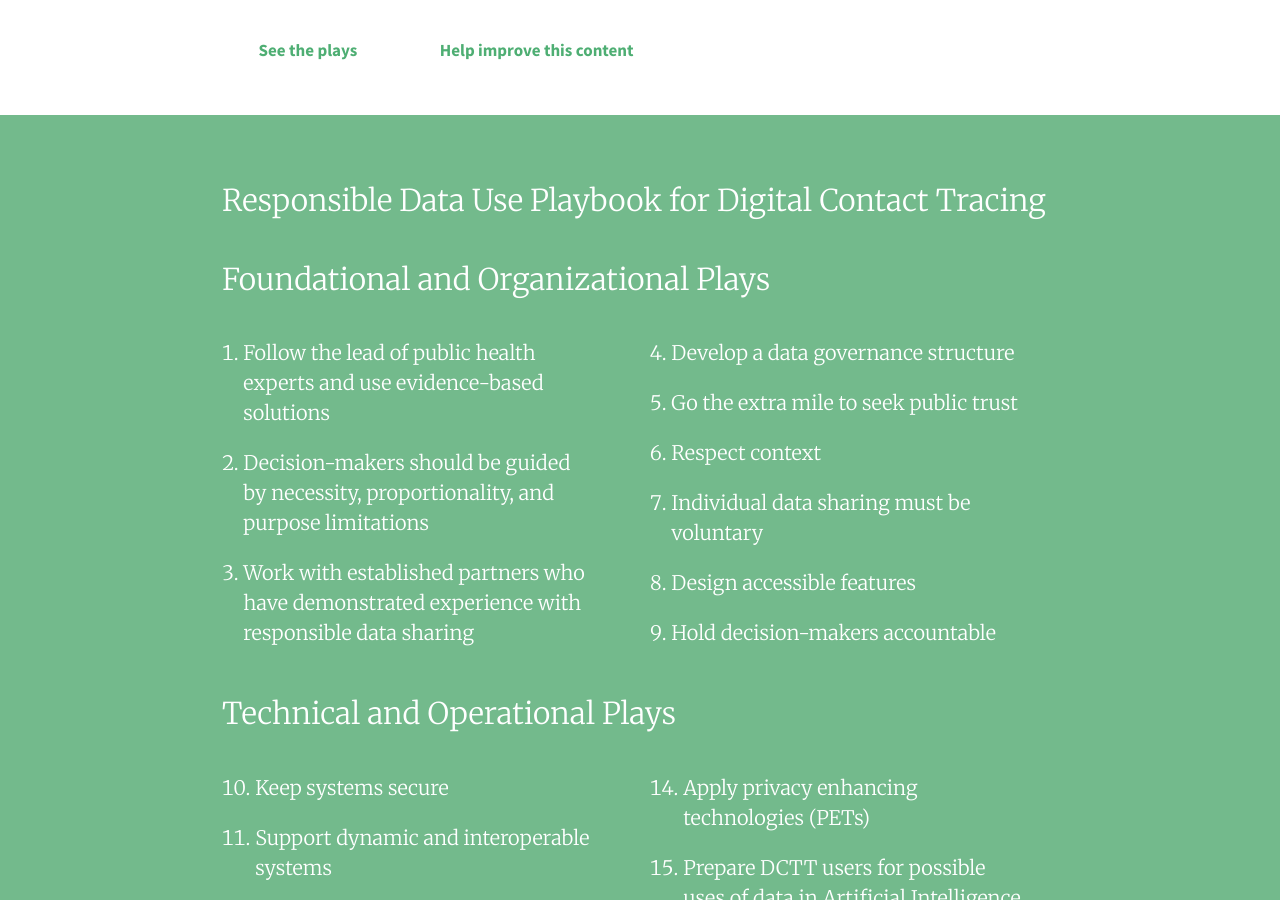
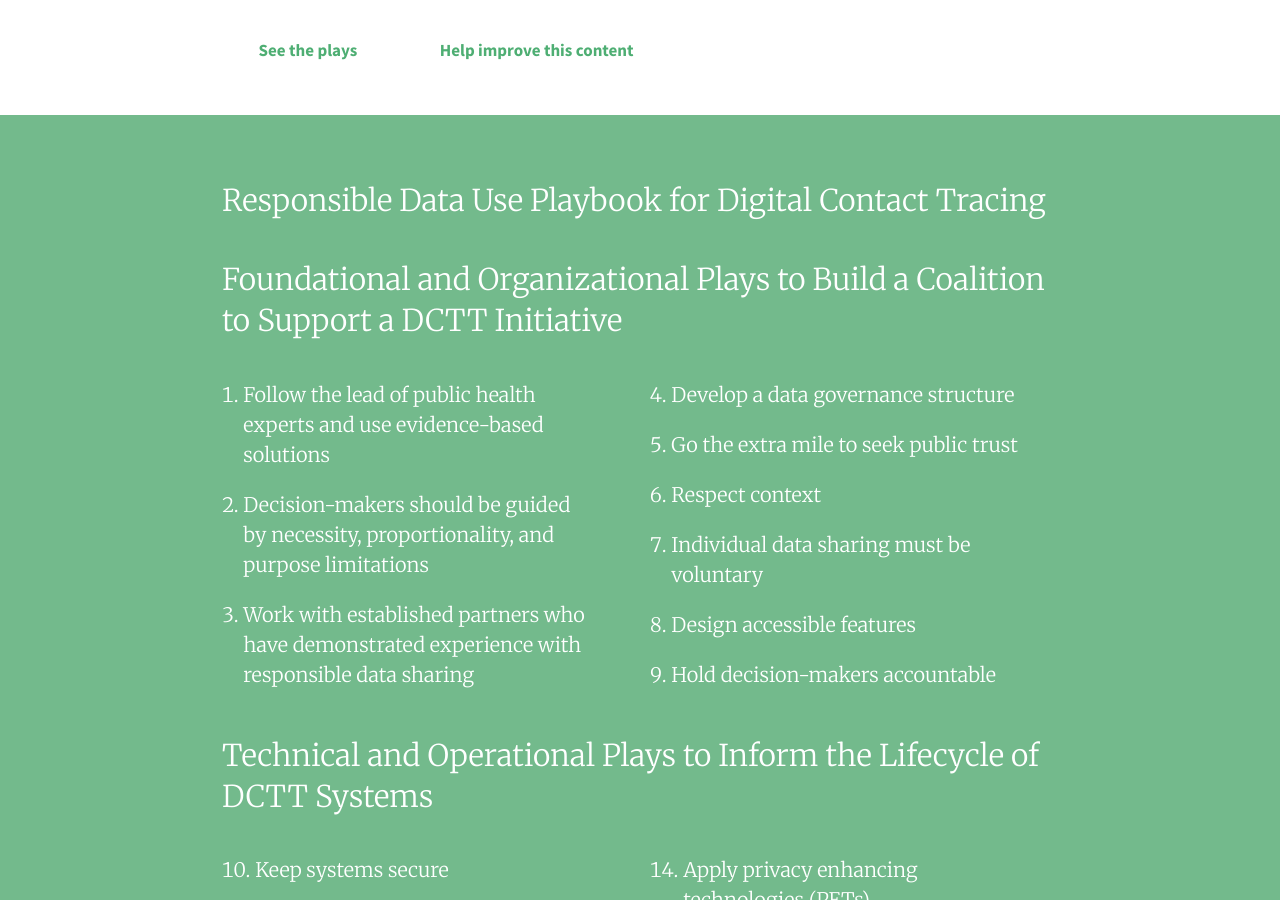
Before and after one commit to brighthive/playbooks, a Jekyll site: the page built from contact-tracing/index.html, in a window 1280 px wide and 900 px high, scrolled down 6555 px. Built offline with Jekyll 4.4.1, drawn with Linux system fonts in a browser that asks for light colours.

Commit message:
Updated Section Headers

```diff
--- a/contact-tracing/index.html
+++ b/contact-tracing/index.html
@@ -53,14 +53,14 @@
     <div class="inner_container">
       <a class="anchor_offset" id="plays_index_anchor"></a>
       <h2>Responsible Data Use Playbook for Digital Contact Tracing</h2>
-      <h2>Foundational and Organizational Plays</h2>
+      <h2>Foundational and Organizational Plays to Build a Coalition to Support a DCTT Initiative</h2>
       <div class="columns">
         <ol>
         {% for play in site.contact_tracing_plays %}
           {% if play.play_number == 10 %}
             </ol>
             </div>
-            <h2>Technical and Operational Plays</h2>
+            <h2>Technical and Operational Plays to Inform the Lifecycle of DCTT Systems</h2>
             <div class="columns">
             <ol start="10">
           {% endif %}
```
